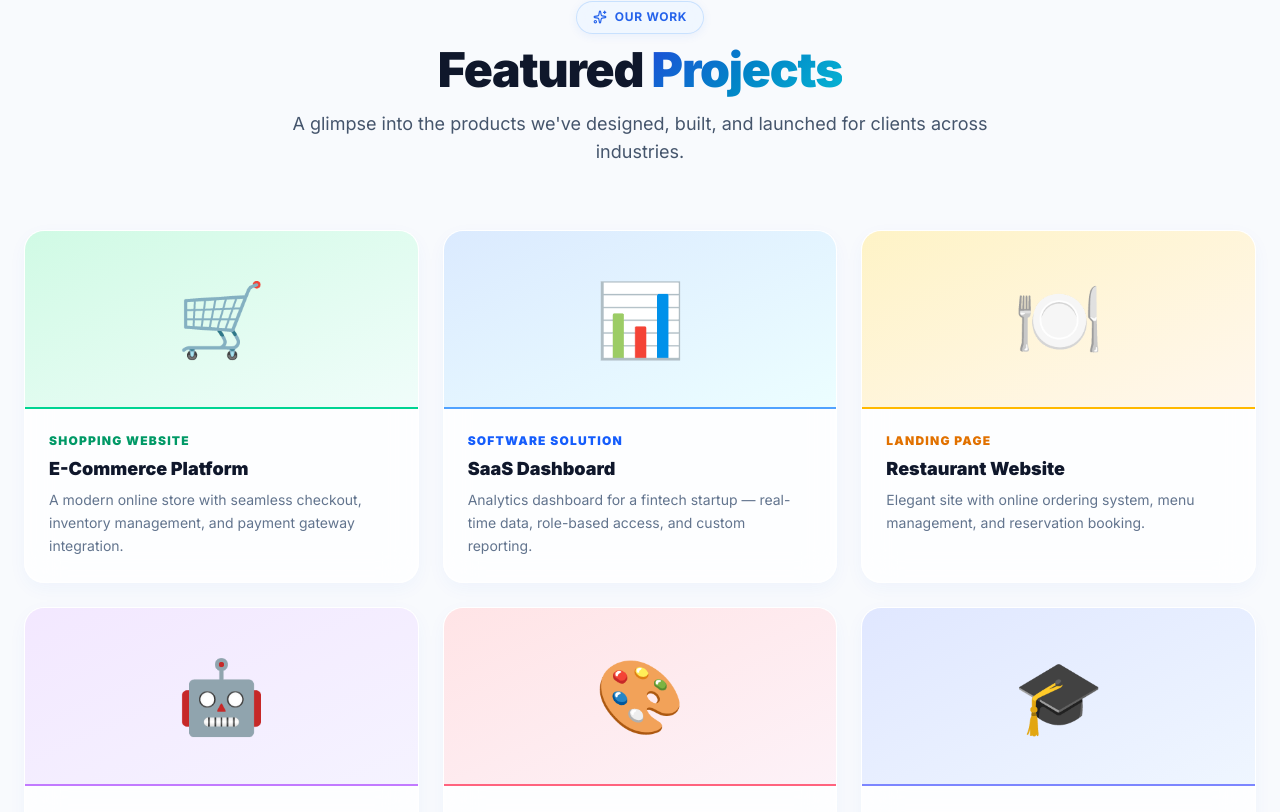
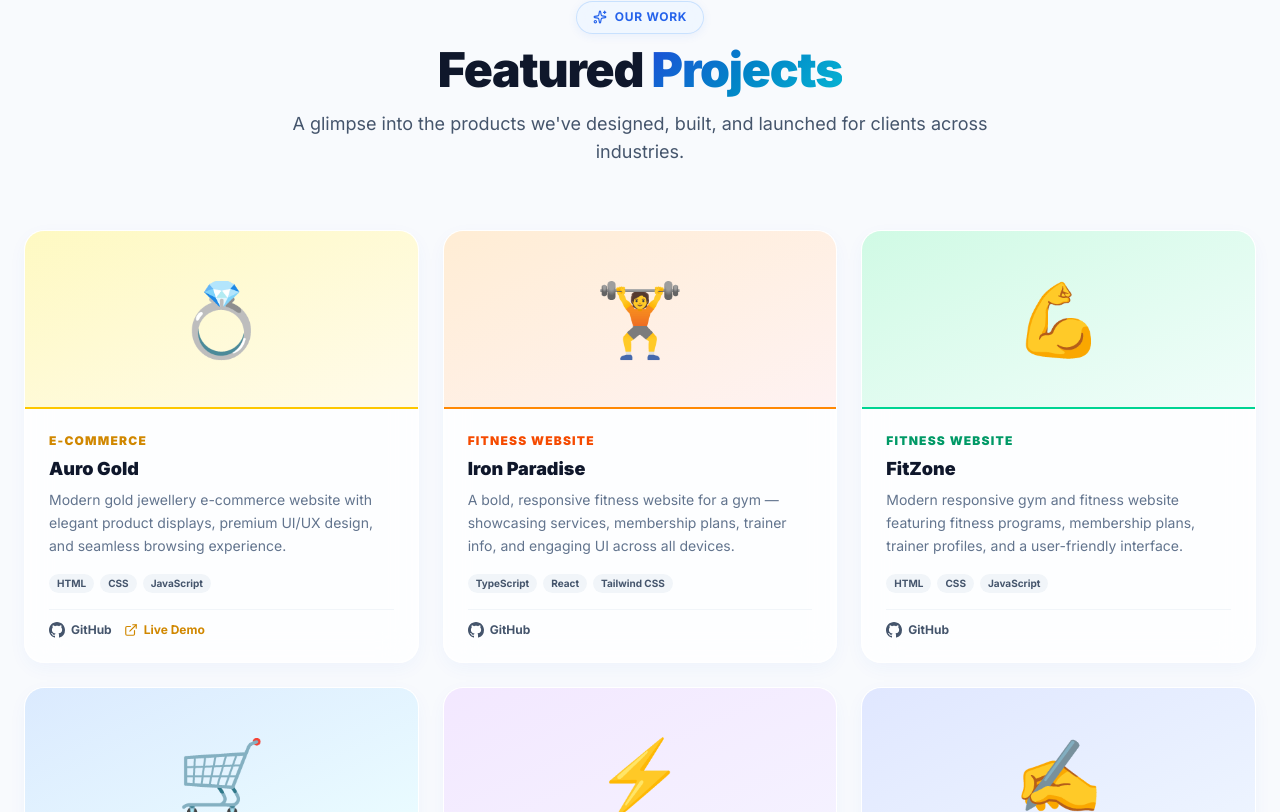
Before and after one commit to dot-tech-solutions/DotTech-Solutions, a Next.js app: page / in a window 1280 px wide. Shown: the part 1988-2800 px from the top of the page. Built offline with nearby package versions, Linux system fonts and the light colour scheme; no server answers.

Commit message:
feat: update Featured Projects with real GitHub repos, tech badges and live links

```diff
--- a/src/app/(marketing)/HomeContent.tsx
+++ b/src/app/(marketing)/HomeContent.tsx
@@ -5,7 +5,7 @@ import Link from "next/link";
 import Image from "next/image";
 import {
   ArrowRight, Brain, Smartphone, Cloud,
-  CheckCircle, Monitor, PenTool, Database, Sparkles, MessageCircle
+  CheckCircle, Monitor, PenTool, Database, Sparkles, MessageCircle, ExternalLink
 } from "lucide-react";
 
 /* ===========================
@@ -74,58 +74,112 @@ const processSteps = [
 
 const projects = [
   {
-    tag: "Shopping Website",
+    tag: "E-Commerce",
+    tagColor: "text-yellow-600",
+    borderColor: "border-yellow-400",
+    title: "Auro Gold",
+    desc: "Modern gold jewellery e-commerce website with elegant product displays, premium UI/UX design, and seamless browsing experience.",
+    gradient: "from-yellow-100 to-amber-50",
+    icon: "💍",
+    tech: ["HTML", "CSS", "JavaScript"],
+    link: "https://github.com/dot-tech-solutions/Auro-Gold",
+    live: "https://goldapp-henna.vercel.app",
+  },
+  {
+    tag: "Fitness Website",
+    tagColor: "text-orange-600",
+    borderColor: "border-orange-400",
+    title: "Iron Paradise",
+    desc: "A bold, responsive fitness website for a gym — showcasing services, membership plans, trainer info, and engaging UI across all devices.",
+    gradient: "from-orange-100 to-red-50",
+    icon: "🏋️",
+    tech: ["TypeScript", "React", "Tailwind CSS"],
+    link: "https://github.com/dot-tech-solutions/IronParadise",
+    live: null,
+  },
+  {
+    tag: "Fitness Website",
     tagColor: "text-emerald-600",
     borderColor: "border-emerald-400",
-    title: "E-Commerce Platform",
-    desc: "A modern online store with seamless checkout, inventory management, and payment gateway integration.",
+    title: "FitZone",
+    desc: "Modern responsive gym and fitness website featuring fitness programs, membership plans, trainer profiles, and a user-friendly interface.",
     gradient: "from-emerald-100 to-teal-50",
-    icon: "🛒",
+    icon: "💪",
+    tech: ["HTML", "CSS", "JavaScript"],
+    link: "https://github.com/dot-tech-solutions/FitZone",
+    live: null,
   },
   {
-    tag: "Software Solution",
+    tag: "E-Commerce Platform",
     tagColor: "text-blue-600",
     borderColor: "border-blue-400",
-    title: "SaaS Dashboard",
-    desc: "Analytics dashboard for a fintech startup — real-time data, role-based access, and custom reporting.",
+    title: "E-Commerce Platform",
+    desc: "Full-stack e-commerce platform with product browsing, cart management, order processing, secure auth, and RESTful APIs.",
     gradient: "from-blue-100 to-cyan-50",
-    icon: "📊",
+    icon: "🛒",
+    tech: ["React.js", "Node.js", "Express.js", "MongoDB"],
+    link: "https://github.com/Mani030306/Ecommerce-platform",
+    live: "https://ecommerce-platform-ashy.vercel.app",
   },
   {
-    tag: "Landing Page",
-    tagColor: "text-amber-600",
-    borderColor: "border-amber-400",
-    title: "Restaurant Website",
-    desc: "Elegant site with online ordering system, menu management, and reservation booking.",
-    gradient: "from-amber-100 to-orange-50",
-    icon: "🍽️",
+    tag: "AI / ML",
+    tagColor: "text-purple-600",
+    borderColor: "border-purple-400",
+    title: "CircuitMind AI",
+    desc: "AI-powered circuit design assistant that generates circuit diagrams and recommends electronic components using Python and n8n automation.",
+    gradient: "from-purple-100 to-violet-50",
+    icon: "⚡",
+    tech: ["Python", "AI", "n8n", "HTML"],
+    link: "https://github.com/Mani030306/CircuitMind-AI",
+    live: null,
   },
   {
-    tag: "Chatbot Development",
-    tagColor: "text-purple-600",
-    borderColor: "border-purple-400",
-    title: "AI Chatbot",
-    desc: "LLM-powered customer support bot with FAQ automation, lead capture, and CRM integration.",
-    gradient: "from-purple-100 to-violet-50",
-    icon: "🤖",
+    tag: "AI Writing Tool",
+    tagColor: "text-indigo-600",
+    borderColor: "border-indigo-400",
+    title: "Inline Language Intelligence",
+    desc: "Real-time AI writing assistant that enhances grammar, tone, clarity, and readability using the Gemini API.",
+    gradient: "from-indigo-100 to-blue-50",
+    icon: "✍️",
+    tech: ["React", "TypeScript", "Vite", "Gemini API"],
+    link: "https://github.com/Mani030306/Inline-Ianguage-Intelligence",
+    live: null,
   },
   {
-    tag: "Website Redesign",
+    tag: "NLP Tool",
+    tagColor: "text-teal-600",
+    borderColor: "border-teal-400",
+    title: "AI FAQ Generator",
+    desc: "Python-based tool that auto-generates FAQ question-answer pairs from text using NLP — works offline without external APIs.",
+    gradient: "from-teal-100 to-cyan-50",
+    icon: "❓",
+    tech: ["Python", "NLP", "Rule-based AI"],
+    link: "https://github.com/Mani030306/AI-based-FAQ-Generator-",
+    live: null,
+  },
+  {
+    tag: "AI Chatbot",
     tagColor: "text-rose-600",
     borderColor: "border-rose-400",
-    title: "Portfolio Design & Redesign",
-    desc: "Complete brand refresh and redesign for a developer portfolio with modern UI and smooth animations.",
+    title: "Research Chatbot",
+    desc: "An intelligent research assistant chatbot that helps users find, summarize, and explore research topics conversationally.",
     gradient: "from-rose-100 to-pink-50",
-    icon: "🎨",
+    icon: "🤖",
+    tech: ["Python", "AI", "NLP"],
+    link: "https://github.com/Mani030306/Research-chat-bot",
+    live: null,
   },
   {
-    tag: "Full Stack",
-    tagColor: "text-indigo-600",
-    borderColor: "border-indigo-400",
-    title: "Learning Platform",
-    desc: "Full-stack edtech platform with video courses, progress tracking, quizzes, and certificate generation.",
-    gradient: "from-indigo-100 to-blue-50",
-    icon: "🎓",
+    tag: "Computer Vision",
+    tagColor: "text-red-600",
+    borderColor: "border-red-400",
+    title: "Fire Detection (OpenCV)",
+    desc: "Real-time fire detection system using computer vision — analyzes video streams by color patterns for early fire safety monitoring.",
+    gradient: "from-red-100 to-orange-50",
+    icon: "🔥",
+    tech: ["Python", "OpenCV", "Computer Vision"],
+    link: "https://github.com/Mani030306/fire-detection-Using-OpenCV",
+    live: null,
   },
 ];
 
@@ -282,7 +336,40 @@ export default function HomeContent() {
                     {project.tag}
                   </span>
                   <h3 className="font-black text-slate-900 text-lg mb-2 leading-snug">{project.title}</h3>
-                  <p className="text-sm text-slate-500 leading-relaxed flex-1">{project.desc}</p>
+                  <p className="text-sm text-slate-500 leading-relaxed flex-1 mb-4">{project.desc}</p>
+
+                  {/* Tech badges */}
+                  <div className="flex flex-wrap gap-1.5 mb-4">
+                    {project.tech.map((t) => (
+                      <span key={t} className="text-[10px] font-bold bg-slate-100 text-slate-600 px-2 py-0.5 rounded-full">
+                        {t}
+                      </span>
+                    ))}
+                  </div>
+
+                  {/* Links */}
+                  <div className="flex items-center gap-3 pt-3 border-t border-slate-100">
+                    <a
+                      href={project.link}
+                      target="_blank"
+                      rel="noopener noreferrer"
+                      className="flex items-center gap-1.5 text-xs font-bold text-slate-600 hover:text-slate-900 transition-colors"
+                    >
+                      <svg className="w-4 h-4" viewBox="0 0 24 24" fill="currentColor"><path d="M12 0C5.37 0 0 5.37 0 12c0 5.31 3.435 9.795 8.205 11.385.6.105.825-.255.825-.57 0-.285-.015-1.23-.015-2.235-3.015.555-3.795-.735-4.035-1.41-.135-.345-.72-1.41-1.23-1.695-.42-.225-1.02-.78-.015-.795.945-.015 1.62.87 1.845 1.23 1.08 1.815 2.805 1.305 3.495.99.105-.78.42-1.305.765-1.605-2.67-.3-5.46-1.335-5.46-5.925 0-1.305.465-2.385 1.23-3.225-.12-.3-.54-1.53.12-3.18 0 0 1.005-.315 3.3 1.23.96-.27 1.98-.405 3-.405s2.04.135 3 .405c2.295-1.56 3.3-1.23 3.3-1.23.66 1.65.24 2.88.12 3.18.765.84 1.23 1.905 1.23 3.225 0 4.605-2.805 5.625-5.475 5.925.435.375.81 1.095.81 2.22 0 1.605-.015 2.895-.015 3.3 0 .315.225.69.825.57A12.02 12.02 0 0024 12c0-6.63-5.37-12-12-12z"/></svg>
+                      GitHub
+                    </a>
+                    {project.live && (
+                      <a
+                        href={project.live}
+                        target="_blank"
+                        rel="noopener noreferrer"
+                        className={`flex items-center gap-1.5 text-xs font-bold ${project.tagColor} hover:opacity-80 transition-opacity`}
+                      >
+                        <ExternalLink className="w-3.5 h-3.5" />
+                        Live Demo
+                      </a>
+                    )}
+                  </div>
                 </div>
               </div>
             ))}
```
